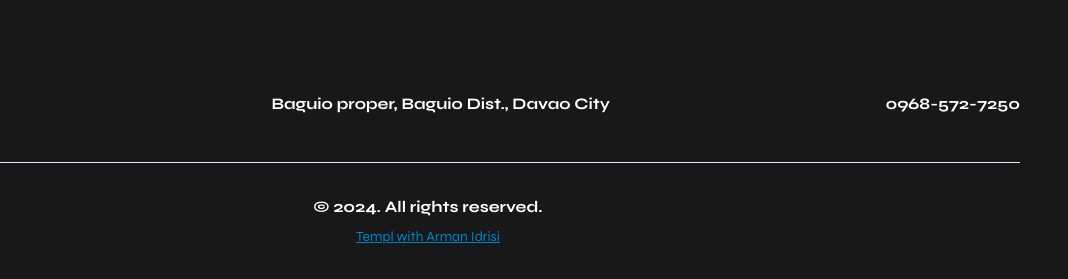
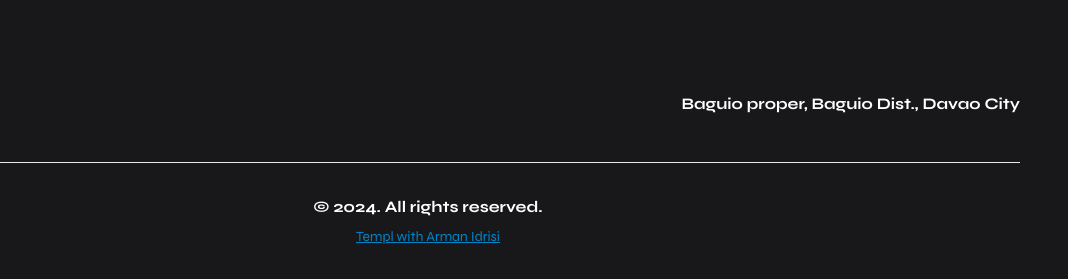
Before and after one commit to ran1001001/Portfolio, a website built with Vite: page index.html in a window 1280 px wide. Shown: the part 4476-4755 px from the top of the page, 212-1280 px from the left. Built offline with nearby package versions, Linux system fonts and the light colour scheme; files whose address does not match are found by name.

Commit message:
some changes lol

```diff
--- a/index.html
+++ b/index.html
@@ -307,12 +307,6 @@
         >
           marionlove07@gmail.com
         </h2>
- <!--        <h2
-          class="text-2xl font-syne font-bold text-white underline mt-2"
-        >
-           <a href="https://twitter.com/ran1001001">@ran1001001</a>
-        </h2>
--->
         <h2
           class="text-2xl font-syne font-bold text-white underline mt-2"
         >
@@ -335,9 +329,6 @@
                 Baguio proper, Baguio Dist., Davao City
           </h4>
         </div>
-        <div>
-          <h4 class="text-md font-syne font-bold text-white">0968-572-7250</h4>
-        </div>
       </div>
       <hr class="h-px my-8 bg-gray-200 border-0 dark:bg-gray-700" />
       <h4 class="text-md font-syne font-bold text-white text-center">
```
